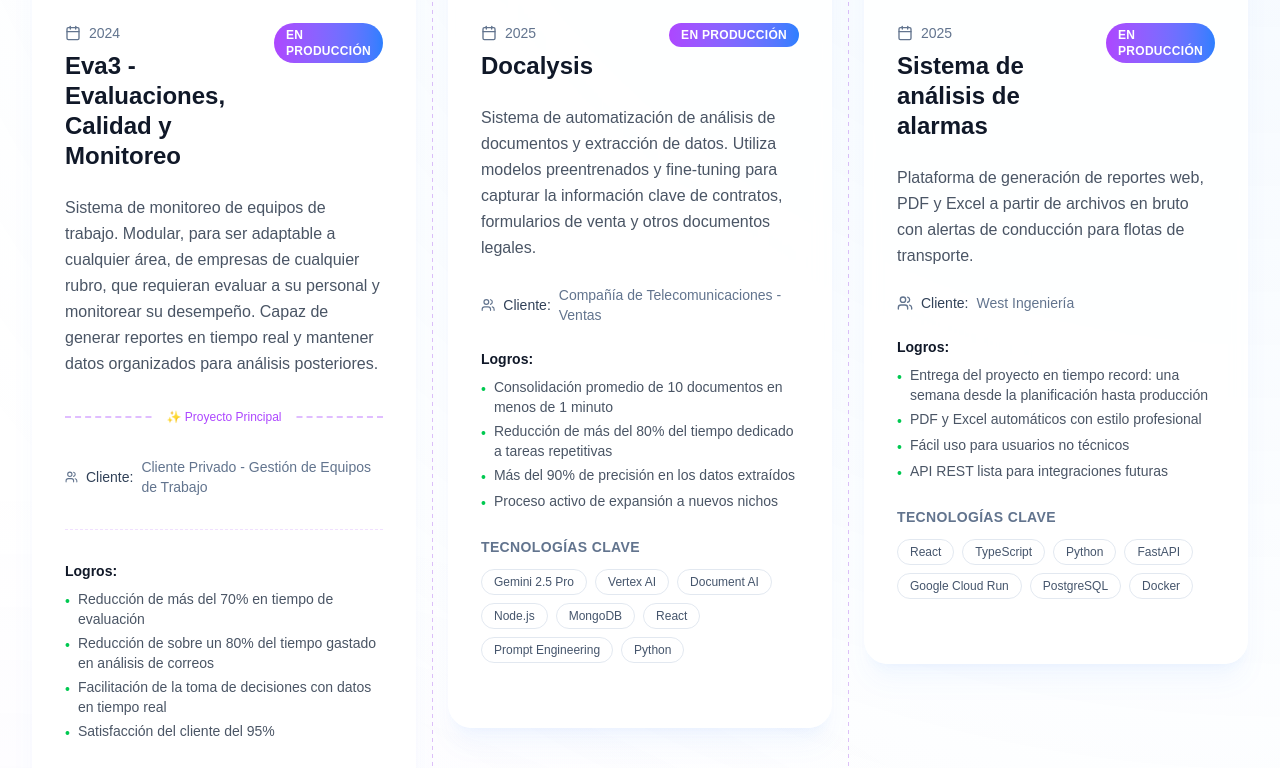
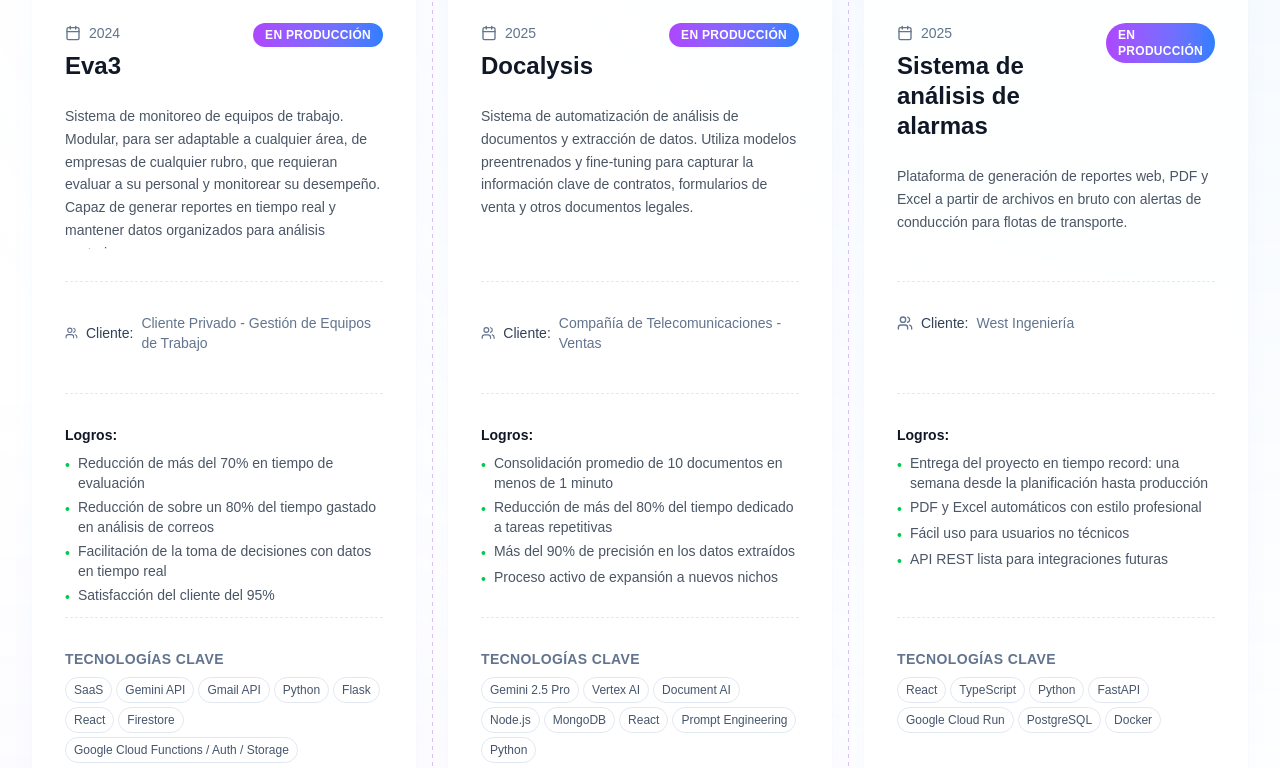
Before and after one commit to Canariolol/portfolio, a Next.js app: page / in a window 1280 px wide. Shown: the part 4447-5215 px from the top of the page. Built offline with nearby package versions, Linux system fonts and the light colour scheme.

Commit message:
Tarjetas alineadas finalmente

```diff
--- a/src/sections/Proyectos.tsx
+++ b/src/sections/Proyectos.tsx
@@ -41,8 +41,8 @@ const projects: Project[] = [
   {
     id: 1,
     title: {
-      es: "Eva3 - Evaluaciones, Calidad y Monitoreo",
-      en: "Eva3 - Evaluations, Quiality & Monitoring",
+      es: "Eva3",
+      en: "Eva3",
     },
     description: {
       es: "Sistema de monitoreo de equipos de trabajo. Modular, para ser adaptable a cualquier área, de empresas de cualquier rubro, que requieran evaluar a su personal y monitorear su desempeño. Capaz de generar reportes en tiempo real y mantener datos organizados para análisis posteriores.",
@@ -456,9 +456,9 @@ export default function Proyectos() {
           </p>
         </div>
 
-        <div className="grid grid-cols-1 lg:grid-cols-3 gap-8">
+        <div className="grid grid-cols-1 lg:grid-cols-3 gap-8 items-stretch">
           {projects.map((project, index) => (
-            <div key={project.id} className="relative">
+            <div key={project.id} className="relative flex flex-col h-full">
               {index > 0 && (
                 <div className="absolute -left-4 top-0 bottom-0 w-px hidden lg:block">
                   <div className="h-full w-px bg-gradient-to-b from-transparent via-purple-400/30 to-transparent"
@@ -469,7 +469,7 @@ export default function Proyectos() {
                 </div>
               )}
               <article
-                className="group relative flex flex-col overflow-hidden rounded-3xl border border-white/60 dark:border-slate-800 bg-white/85 dark:bg-slate-900/85 shadow-xl shadow-blue-500/5 backdrop-blur transition-all duration-300 hover:-translate-y-2 hover:shadow-2xl"
+                className="group relative flex flex-col h-full overflow-hidden rounded-3xl border border-white/60 dark:border-slate-800 bg-white/85 dark:bg-slate-900/85 shadow-xl shadow-blue-500/5 backdrop-blur transition-all duration-300 hover:-translate-y-2 hover:shadow-2xl"
               >
               <div
                 className="relative h-56 overflow-hidden"
@@ -513,22 +513,22 @@ export default function Proyectos() {
                     </span>
                   </div>
 
-                  <p className="text-gray-600 dark:text-gray-300 leading-relaxed min-h-[100px]">
+                  {/* Mini contenedor 1: Descripción - altura ajustada por proyecto */}
+                  <div className={`${project.id === 3 ? 'h-21' : 'h-36'} flex flex-col justify-start`}>
+                    <p className="text-gray-600 dark:text-gray-300 leading-relaxed text-sm overflow-hidden">
                       {project.description[language]}
                     </p>
+                  </div>
 
-                  {/* Línea divisoria para Eva3 */}
-                  {project.id === 1 && (
+                  {/* Línea divisoria entre descripción y cliente */}
                   <div className="relative py-2">
                     <div className="absolute inset-0 flex items-center">
-                        <div className="w-full border-t-2 border-dashed border-purple-400/50 dark:border-purple-500/40"></div>
-                      </div>
-                      <div className="relative flex justify-center">
-                        <span className="bg-white dark:bg-slate-900 px-3 text-xs text-purple-500 dark:text-purple-400 font-medium">✨ Proyecto Principal</span>
+                      <div className="w-full border-t border-dashed border-purple-300/40 dark:border-purple-400/30"></div>
                     </div>
                   </div>
-                  )}
 
+                  {/* Mini contenedor 2: Cliente - altura fija */}
+                  <div className="h-12 flex flex-col justify-start">
                     <div className="flex items-center gap-2 text-sm text-slate-500 dark:text-slate-400">
                       <Users className="h-4 w-4" />
                       <span className="font-medium text-slate-700 dark:text-slate-200">
@@ -536,52 +536,55 @@ export default function Proyectos() {
                       </span>
                       <span>{project.client[language]}</span>
                     </div>
+                  </div>
 
-                  {/* Línea divisoria entre cliente y logros - solo para Eva3 */}
-                  {project.id === 1 && (
+                  {/* Línea divisoria entre cliente y logros */}
                   <div className="relative py-2">
                     <div className="absolute inset-0 flex items-center">
                       <div className="w-full border-t border-dashed border-purple-300/40 dark:border-purple-400/30"></div>
                     </div>
                   </div>
-                  )}
 
+                  {/* Mini contenedor 3: Logros - altura fija */}
+                  <div className="h-40 flex flex-col justify-start">
                     <div>
                       <h4 className="text-sm font-semibold text-gray-900 dark:text-white mb-2">
                         {text.achievementsTitle}:
                       </h4>
-                    <ul className="space-y-1">
+                      <ul className="space-y-1 overflow-hidden">
                         {project.achievements[language].map((achievement) => (
                           <li key={achievement} className="text-sm text-gray-600 dark:text-gray-400 flex items-start">
                             <span className="text-green-500 mr-2 mt-0.5">•</span>
-                          {achievement}
+                            <span className="line-clamp-2">{achievement}</span>
                           </li>
                         ))}
                       </ul>
                     </div>
+                  </div>
 
-                  {/* Línea divisoria entre logros y tecnologías - solo para Eva3 */}
-                  {project.id === 1 && (
+                  {/* Línea divisoria entre logros y tecnologías */}
                   <div className="relative py-2">
                     <div className="absolute inset-0 flex items-center">
                       <div className="w-full border-t border-dashed border-purple-300/40 dark:border-purple-400/30"></div>
                     </div>
                   </div>
-                  )}
 
-                  <div className="space-y-3">
+                  {/* Mini contenedor 4: Tecnologías - altura fija */}
+                  <div className="h-24 flex flex-col justify-start">
+                    <div className="space-y-2">
                       <h4 className="text-sm font-semibold uppercase tracking-wide text-slate-500">
                         {text.technologiesTitle}
                       </h4>
-                    <div className="flex flex-wrap gap-2">
+                      <div className="flex flex-wrap gap-1 overflow-hidden">
                         {project.technologies.map((tech) => (
                           <span
                             key={tech}
-                          className="rounded-full border border-slate-200 dark:border-slate-700 bg-white/90 dark:bg-slate-800/70 px-3 py-1 text-xs font-medium text-slate-600 dark:text-slate-300"
+                            className="rounded-full border border-slate-200 dark:border-slate-700 bg-white/90 dark:bg-slate-800/70 px-2 py-1 text-xs font-medium text-slate-600 dark:text-slate-300"
                           >
                             {tech}
                           </span>
                         ))}
+                      </div>
                     </div>
                   </div>
                 </div>
```
Lines whose indentation alone changed are shown as unchanged.
